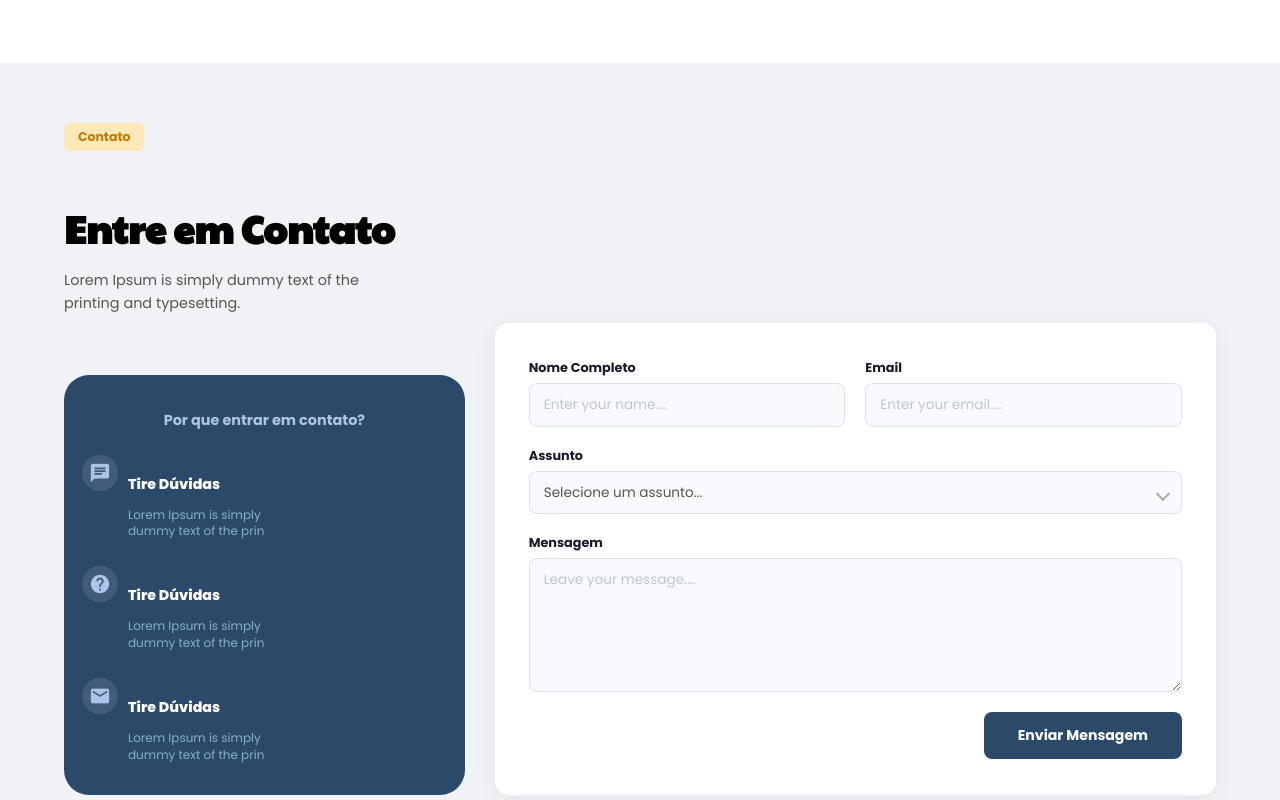
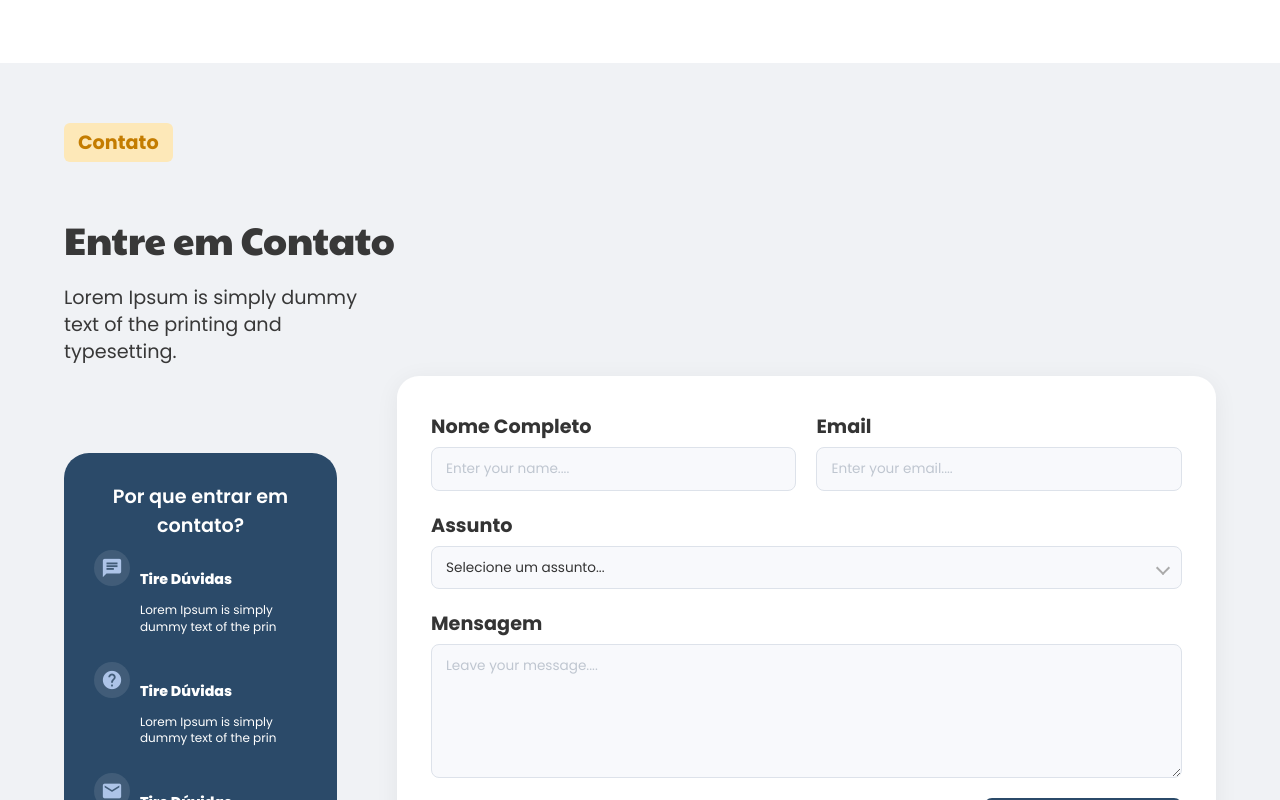
Before and after one commit to kauanzeraaa/ppe_manager, a Vue app: page / in a window 1280 px wide. Shown: the part 1660-2460 px from the top of the page. Built offline with nearby package versions, Linux system fonts and the light colour scheme.

Commit message:
feat: ajustes visuais no card e formulário de contato

```diff
--- a/src/views/Home.vue
+++ b/src/views/Home.vue
@@ -229,44 +229,47 @@ section {
 /* ── Contact ── */
 .contact-header h1 {
   font-family: var(--font-primary);
-  font-size: clamp(1.8rem, 3vw, 2.6rem);
-  font-weight: 900;
+  font-size: clamp(1.8rem, 3vw, 2.9rem);
+  color: #383838;
+  font-weight: 400;
   margin-bottom: 10px;
 }
 
 .contact-header p {
   font-family: var(--font-secondary);
-  font-size: 0.9rem;
-  color: #555;
+  font-size: 1.2rem;
+  color: #383838;
   max-width: 300px;
-  line-height: 1.6;
-  margin-bottom: 8px;
+  line-height: 1.4;
+  margin-bottom: 10px;
 }
 
 .nav_contact {
   background: #f0f2f5;
-  padding: 60px 5% 80px;
+  padding: 60px 5% 30px;
+  height: auto; /* ----- Faz a altura se ajustar ao conteúdo*/
 }
 
 .contact-body {
   display: grid;
-  grid-template-columns: 1fr 1.8fr;
-  gap: 30px;
+  grid-template-columns: 0.6fr 1.8fr;
+  gap: 60px;
   align-items: flex-end;
 }
 
 .why-card {
   background: #2B4A69;
   border-radius: 25px;
-  padding: 20px 18px;
+  padding: 10px 30px;
   color: #fff;
 }
 
 .why-card h3 {
-  font-size: 0.9rem;
-  font-weight: 700;
-  color: #adc4e8;
-  margin-bottom: 24px;
+  font-family: var(--font-secondary);
+  font-size: 1.2rem;
+  font-weight: 600;
+  color: #ffffff;
+  margin-bottom: 10px;
   text-align: center;
 }
 
@@ -300,20 +303,20 @@ section {
 .why-text h4 {
   font-size: 0.89rem;
   font-weight: 800;
-  color: #fff;
+  color: #ffffff;
   margin-bottom: 2px;
 }
 
 .why-text p {
   font-size: 0.75rem;
-  color: #8aadcf;
+  color: #ffffff;
   line-height: 1.4;
   max-width: 160px;
 }
 
 .form-card {
   background: #ffffff;
-  border-radius: 14px;
+  border-radius: 22px;
   padding: 36px 34px;
   box-shadow: 0 4px 24px rgba(0, 0, 0, 0.06);
 }
@@ -336,16 +339,17 @@ section {
 }
 
 .form-group label {
-  font-size: 0.8rem;
+  font-family: var(--font-secondary);
+  font-size: 1.2rem;
   font-weight: 700;
-  color: #1a1a2e;
+  color: #343434;
 }
 
 .form-group input,
 .form-group select,
 .form-group textarea {
   font-size: 0.85rem;
-  color: #555;
+  color: #343434;
   background: #f8f9fc;
   border: 1.5px solid #dde2ea;
   border-radius: 8px;
@@ -410,7 +414,7 @@ section {
   border-radius: 8px;
   cursor: pointer;
   font-family: inherit;
-  transition: background 0.2s;
+  transition: background 0.3s;
 }
 
 .btn-submit:hover {
@@ -423,7 +427,7 @@ section {
   display: inline-block;
   background: #fde8b8;
   color: #c47c00;
-  font-size: 0.78rem;
+  font-size: 1.2rem;
   font-weight: 700;
   padding: 5px 14px;
   border-radius: 6px;
```
